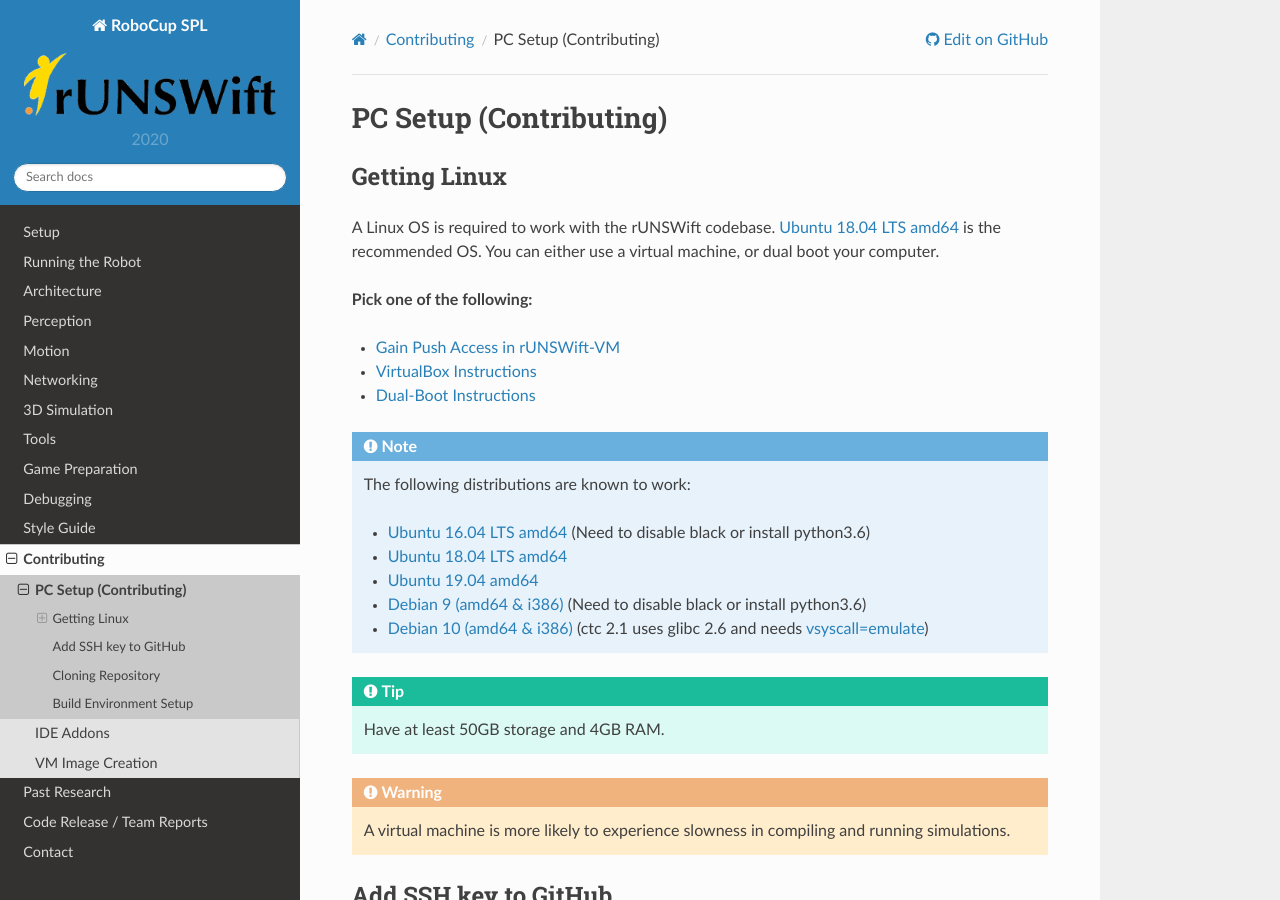
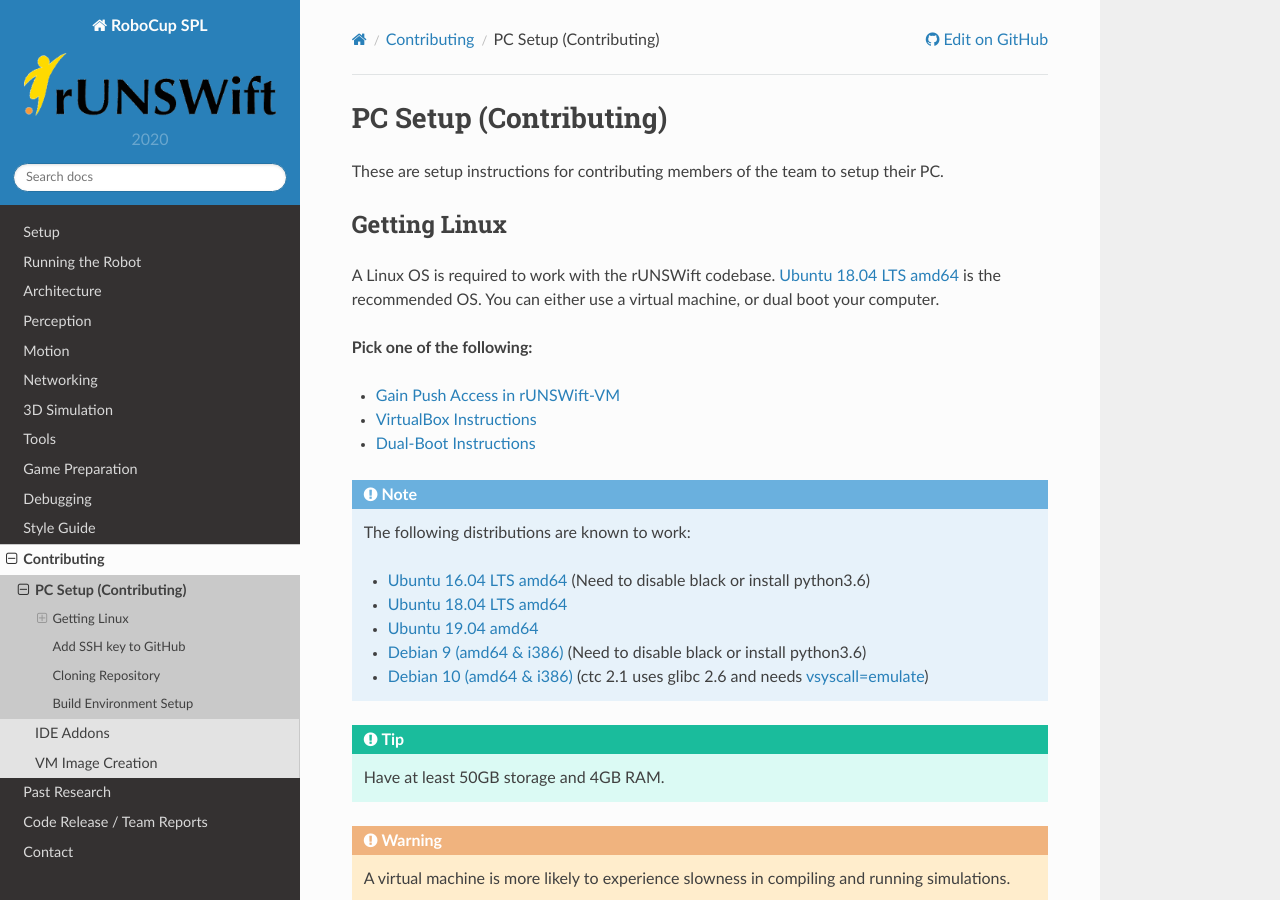
Before and after one commit to UNSWComputing/rUNSWift-docs, a Sphinx documentation site: the page built from source/contributing/pc_setup_contributing.rst, in a window 1280 px wide and 900 px high. Built offline with Sphinx 7.4.7 and the Read the Docs theme 2.0.0, drawn with Linux system fonts in a browser that asks for light colours.

```diff
--- a/source/contributing/pc_setup_contributing.rst
+++ b/source/contributing/pc_setup_contributing.rst
@@ -3,6 +3,8 @@
 #######################
 PC Setup (Contributing)
 #######################
+
+These are setup instructions for contributing members of the team to setup their PC.
 
 *************
 Getting Linux
```
